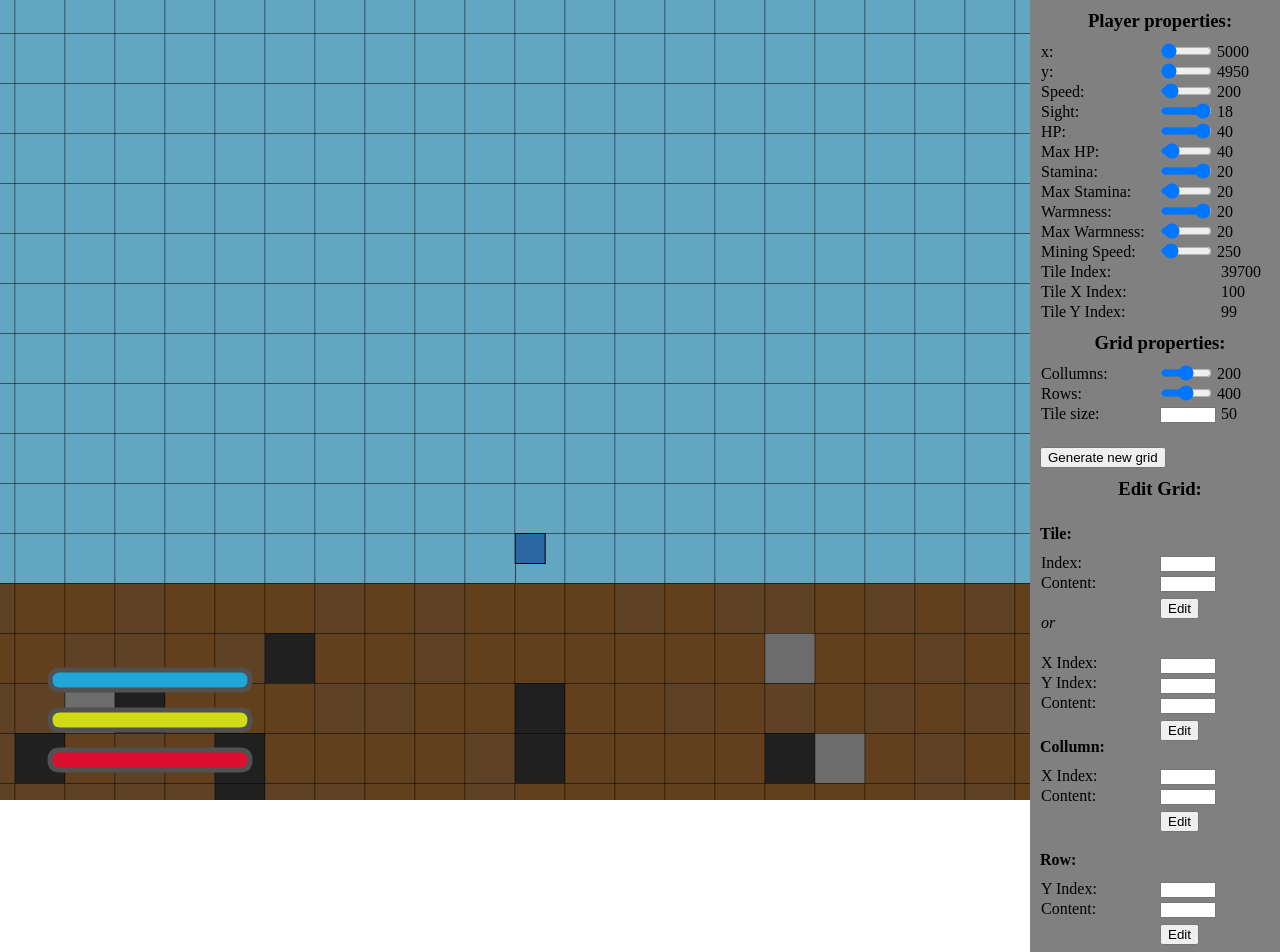
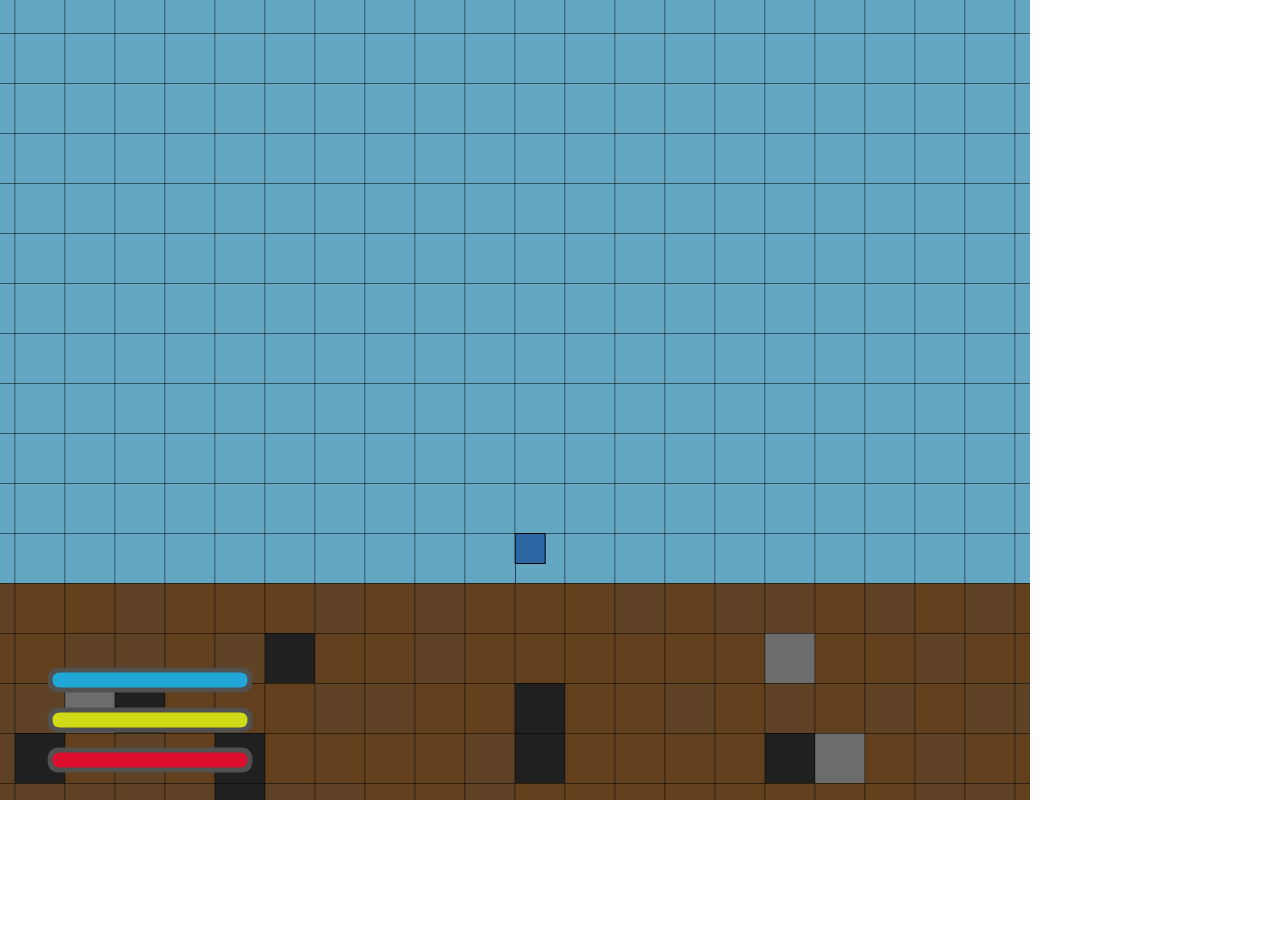
Before and after one commit to GoldenLord0/simple-mining-game, a plain HTML site: page index.html in a window 1280 px wide. Shown: the top 952 px of the page. After the commit the page ends 800 px from the top, so only its background shows below. Drawn offline with Linux system fonts and the light colour scheme.

Commit message:
Update index.html

```diff
--- a/index.html
+++ b/index.html
@@ -83,198 +83,6 @@
 
 <canvas id="canvas">Your browser doesn't support HTML5</canvas>
 
-<div id="testing-menu">
-
-	<div id="testing-menu-inside">
-
-		<h3>Player properties:</h3>
-
-		<div class="first-collumn">
-
-			<p>x:</p></br>
-			<p>y:</p></br>
-			<p>Speed:</p></br>
-			<p>Sight:</p></br>
-			<p>HP:</p></br>
-			<p>Max HP:</p></br>
-			<p>Stamina:</p></br>
-			<p>Max Stamina:</p></br>
-			<p>Warmness:</p></br>
-			<p>Max Warmness:</p></br>
-			<p>Mining Speed:</p></br>
-			<p>Tile Index:</p></br>
-			<p>Tile X Index:</p></br>
-			<p>Tile Y Index:</p></br>
-
-		</div>
-
-		<div class="second-collumn">
-
-			<input type="range" name="x" id="player-x">
-			<p id="player-x-show">0</p>
-
-			<input type="range" name="y" id="player-y">
-			<p id="player-y-show">0</p>
-
-			<input type="range" name="speed" id="player-speed">
-			<p id="player-speed-show">0</p>
-
-			<input type="range" name="sight" id="player-sight">
-			<p id="player-sight-show">0</p>
-
-			<input type="range" name="hp" id="player-hp">
-			<p id="player-hp-show">0</p>
-
-			<input type="range" name="max-hp" id="player-max-hp">
-			<p id="player-max-hp-show">0</p>
-
-			<input type="range" name="stamina" id="player-stamina">
-			<p id="player-stamina-show">0</p>
-
-			<input type="range" name="max-stamina" id="player-max-stamina">
-			<p id="player-max-stamina-show">0</p>
-
-			<input type="range" name="warmness" id="player-warmness">
-			<p id="player-warmness-show">0</p>
-
-			<input type="range" name="max-warmness" id="player-max-warmness">
-			<p id="player-max-warmness-show">0</p>
-
-			<input type="range" name="mine-speed" id="player-mine-speed">
-			<p id="player-mine-speed-show">0</p>
-
-			<input style="visibility: hidden" type="text" name="invs">
-			<p id="player-tile-index-show">0</p>
-
-			<input style="visibility: hidden" type="text" name="invs">
-			<p id="player-tile-x-index-show">0</p>
-
-			<input style="visibility: hidden" type="text" name="invs">
-			<p id="player-tile-y-index-show">0</p>
-
-		</div>
-
-		<h3>Grid properties:</h3>
-
-		<div class="first-collumn">
-
-			<p>Collumns:</p></br>
-			<p>Rows: </p></br>
-			<p>Tile size: </p></br>
-
-		</div>
-
-		<div class="second-collumn">
-
-			<input type="range" name="collumns" id="grid-collumns">
-			<p id="grid-collumns-show">0</p>
-
-			<input type="range" name="rows" id="grid-rows">
-			<p id="grid-rows-show">0</p>
-
-			<input type="text" name="tilesize" id="tile-size">
-			<p id="tile-size-show">0</p>
-
-		</div>
-
-		</br>
-		</br>
-
-		<button onclick="generateNewGrid()">Generate new grid</button>
-
-		<h3>Edit Grid:</h3>
-
-		<h4>Tile:</h4>
-
-		<div class="first-collumn">
-
-			<p>Index:</p></br>
-			<p>Content:</p></br>
-			<p class="invisible">.</p></br>
-			<p><i>or</i></p></br>
-			<p class="invisible">.</p></br>
-			<p>X Index:</p></br>
-			<p>Y Index:</p></br>
-			<p>Content:</p></br>
-
-		</div>
-
-		<div class="second-collumn">
-
-			<input type="text" name="index" id="tile-index">
-			<p class="invisible">.</p>
-
-			<input type="text" name="content" id="tile-content">
-			<p class="invisible">.</p></br>
-
-			<button id="edit-tile-button">Edit</button>	</br>
-
-			<input style="visibility: hidden" type="text" name="invs"></br>
-
-			<input style="visibility: hidden" type="text" name="invs"></br>
-
-
-			<input type="text" name="x-index" id="tile-x-index">
-			<p class="invisible">.</p>
-
-			<input type="text" name="y-index" id="tile-y-index">
-			<p class="invisible">.</p>
-
-			<input type="text" name="content" id="tile-content-two">
-			<p class="invisible">.</p></br>
-
-			<button id="edit-tile-two-axis-button">Edit</button>
-
-		</div>
-
-		<h4>Collumn:</h4>
-
-		<div class="first-collumn">
-
-			<p>X Index:</p></br>
-			<p>Content:</p></br>
-			<p class="invisible">.</p></br>
-
-		</div>
-
-		<div class="second-collumn">
-
-			<input type="text" name="index" id="collumn-index">
-			<p class="invisible">.</p>
-
-			<input type="text" name="content" id="collumn-content">
-			<p class="invisible">.</p></br>
-
-			<button id="edit-collumn-button">Edit</button>
-
-		</div>
-
-		<h4>Row:</h4>
-
-		<div class="first-collumn">
-
-			<p>Y Index:</p></br>
-			<p>Content:</p></br>
-			<p class="invisible">.</p></br>
-
-		</div>
-
-		<div class="second-collumn">
-
-			<input type="text" name="index" id="row-index">
-			<p class="invisible">.</p>
-
-			<input type="text" name="content" id="row-content">
-			<p class="invisible">.</p></br>
-
-			<button id="edit-row-button">Edit</button>
-
-		</div>
-
-	</div>
-
-</div>
-
 <script type="text/javascript" src="jquery-3.3.1.min.js"></script>
 <script type="text/javascript" src="jquery.mousewheel.min.js"></script>
 <script type="text/javascript" src="index.js"></script>
```
